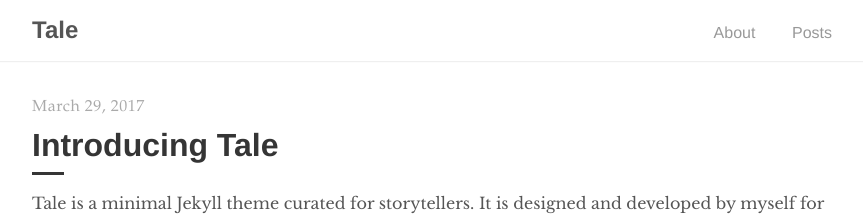
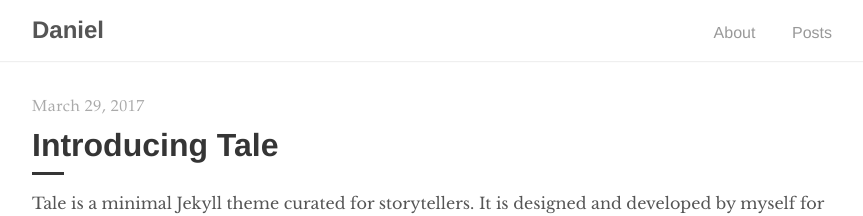
Before and after one commit to daeshu/tl, a Jekyll site: the page built from index.html, in a window 1280 px wide. Shown: the top 216 px of the page, without its empty margins (208-1071 px from the left). Built offline with Jekyll 4.4.1, drawn with Linux system fonts in a browser that asks for light colours; the list of posts is cut into pages by our own code.

Commit message:
Update _config.yml

```diff
--- a/_config.yml
+++ b/_config.yml
@@ -1,8 +1,8 @@
 # Site settings
-title:          Tale
-description:    "Minimal Jekyll theme for storytellers"
+title:          Daniel
+description:    "Test"
 baseurl:        "/tl"
-url:            "https://daeshu.github.io"
+url:            "https://daeshu.github.io/tl"
 
 # Google Analytics
 google_analytics: UA—XXXXXXXX-X
```
